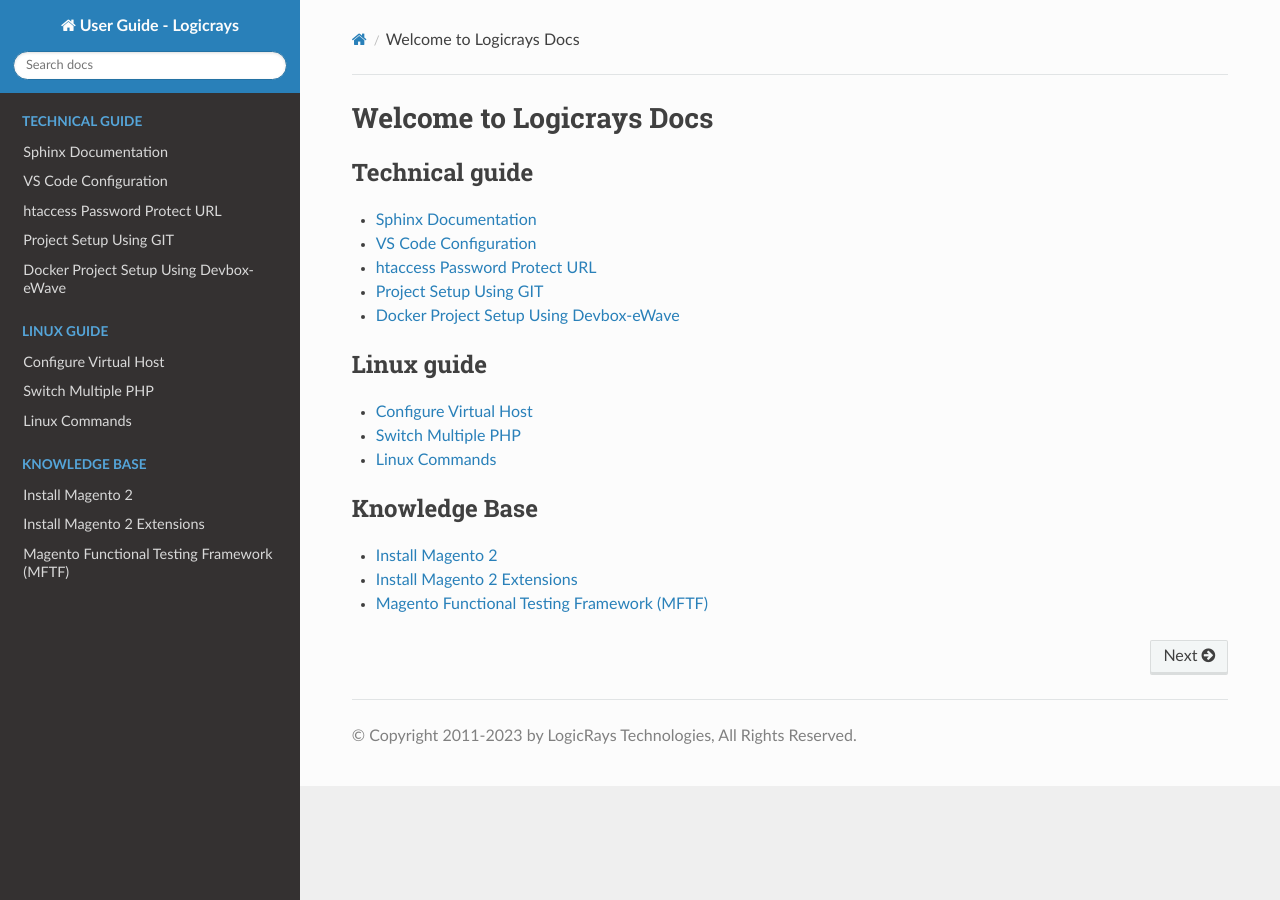
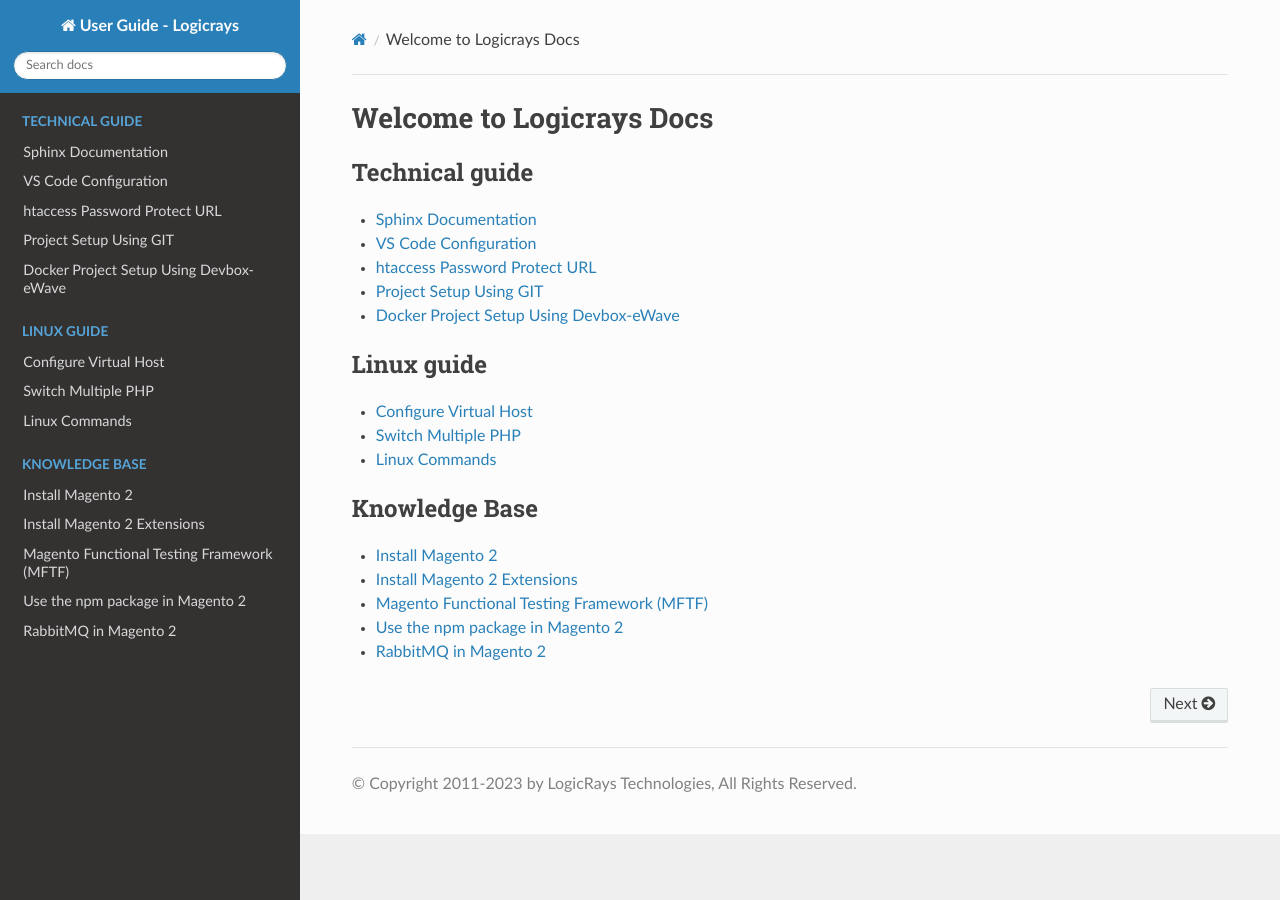
Before and after one commit to dipakp-logicrays/dipakp-docs, a Sphinx documentation site: the page built from docs/index.rst, in a window 1280 px wide. Built offline with Sphinx 7.4.7 and the Read the Docs theme 2.0.0, drawn with Linux system fonts in a browser that asks for light colours; some of the changed lines change nothing that is shown.

Commit message:
Added npm package, rabbitmq user guide

```diff
--- a/docs/index.rst
+++ b/docs/index.rst
@@ -33,3 +33,5 @@
    kb/magento-installation
    kb/installation
    kb/m2-mftf-test/index
+   kb/m2-npm-package/index
+   kb/rabbitmq/index
--- /dev/null
+++ b/docs/kb/m2-npm-package/index.rst
@@ -0,0 +1,108 @@
+Use the npm package in Magento 2
+================================
+
+You can use the npm package in your Magento custom module.
+
+I used `@imgix/js-core`_ in custom module. It is a JavaScript library for generating image URLs with srcset.
+
+.. _`@imgix/js-core`: https://github.com/imgix/js-core
+
+How to use the npm package
+--------------------------
+
+Using below steps you can use any **npm package** in your custom magento module.
+
+I use the ``@imgix/js-core`` npm package in custom magento 2 module.
+
+#. Go to your web directory in your module.
+
+    .. code-block:: bash
+
+        <magento_root>/app/code/Vendor/Module/view/adminhtml/web
+
+#. Run the below command for creating package.json
+
+    .. code-block:: bash
+
+        npm init
+
+#. After running ``npm init`` command, it generates ``package.json``
+
+    .. code-block:: json
+
+        {
+            "name": "Magento 2 imgix package",
+            "version": "1.0.0",
+            "description": "this is a test, this is only a test",
+            "main": "index.js",
+            "scripts":
+            {
+                "test": "echo \"Error: no test specified\" && exit 1"
+            },
+            "author": "Imgix",
+            "license": "ISC"
+        }
+
+#. Install ``@imgix/js-core`` npm package by below command
+
+    .. code-block:: bash
+
+        npm install @imgix/js-core
+
+#. It will create ``node_modules`` directories and ``package-lock.json`` file.
+
+    .. figure:: https://i.stack.imgur.com/PkfFU.png
+        :align: center
+        :alt: Directory Structure
+
+#. Add js which you want to use in ``requirejs-config.js``
+
+    .. code-block:: bash
+
+        // File path: app/code/Vendor/Module/view/adminhtml/requirejs-config.js
+        var config = {
+            paths: {
+                ImgixClient: 'Vendor_Module/node_modules/@imgix/js-core/dist/imgix-js-core.umd'
+            }
+        };
+
+#. Now,You can access the package your module with the below code
+
+    .. code-block:: javascript
+
+        require([
+            'jquery',
+            'ImgixClient'
+        ], function ($, ImgixClient) {
+            .....
+            // Your code
+
+            // Generate srcset
+
+            const client = new ImgixClient({
+            domain: 'testing.imgix.net',
+            secureURLToken: 'my-token',
+            includeLibraryParam: false,
+            });
+
+            const srcset = client.buildSrcSet(
+            'image.jpg',
+            {
+                h: 800,
+                ar: '3:2',
+                fit: 'crop',
+            },
+            {
+                devicePixelRatios: [1, 2],
+            },
+            );
+
+            console.log(srcset);
+
+            .....
+        }):
+
+#. Now, **srcset** generated to img tag, Check this screenshot for the result.
+
+    .. figure:: https://i.stack.imgur.com/F6FxB.png
+        :align: left
--- /dev/null
+++ b/docs/kb/rabbitmq/index.rst
@@ -0,0 +1,463 @@
+RabbitMQ in Magento 2
+=====================
+
+RabbitMQ Overview
+-----------------
+
+RabbitMQ is an open source message broker that offers a reliable, highly available, scalable, and portable messaging system.
+
+Message queues provide an asynchronous communications mechanism in which the sender and the receiver of a message do not contact each other. Nor do they need to communicate with the message queue at the same time. When a sender places a messages onto a queue, it is stored until the recipient receives them.
+
+RabbitMQ is an open-source message queuing software implemented in `Erlang OTP`_.
+It implements the **AMQP (Advanced Message Queuing Protocol)** and
+uses plugins to communicate with popular messaging solutions like
+**MQTT (Message Queuing Telemetry Transport)**, Streaming Text Oriented Messaging Protocol etc.
+In this article, you'll learn how to install and configure RabbitMQ Server.
+
+.. _`Erlang OTP`: https://www.erlang.org/
+
+The message queue system must be established before you install Magento.
+
+The basic sequence is
+
+* Install RabbitMQ and any prerequisites.
+* Connect RabbitMQ and Magento.
+
+Read more information: https://devdocs.magento.com/guides/v2.0/install-gde/prereq/install-rabbitmq.html
+
+Install RabbitMQ Server
+-----------------------
+
+Read more information: https://www.vultr.com/docs/install-rabbitmq-server-ubuntu-20-04-lts
+
+#. Install all necessary packages.
+
+    .. code-block:: bash
+
+        sudo apt-get install wget apt-transport-https -y
+
+#. Install RabbitMQ repository signing key.
+
+    .. code-block:: bash
+
+        wget -O- https://www.rabbitmq.com/rabbitmq-release-signing-key.asc | sudo apt-key add -
+
+#. Add the RabbitMQ repository.
+
+    .. code-block:: bash
+
+       echo "deb https://dl.bintray.com/rabbitmq-erlang/debian focal erlang-22.x" | sudo tee /etc/apt/sources.list.d/rabbitmq.list
+
+#. Install RabbitMQ Server.
+
+    .. code-block:: bash
+
+       sudo apt-get install rabbitmq-server -y --fix-missing
+
+#. Check status of the RabbitMQ service.
+
+    .. code-block:: bash
+
+       sudo systemctl status rabbitmq-server
+
+# You can check CLI command
+
+    .. figure:: images/install-rabbitmq-server.png
+        :align: center
+        :alt: install rabbitmq-server
+
+
+Enable RabbitMQ Management Dashboard
+------------------------------------
+
+The management dashboard allows interaction with the processes and control activities on the server.
+
+.. code-block:: bash
+
+    sudo rabbitmq-plugins enable rabbitmq_management
+
+.. figure:: images/rabbitmq_management.png
+    :align: center
+    :alt: RabbitMQ Management Login
+
+Configure RabbitMQ
+------------------
+
+Read more information: https://www.thegeekdiary.com/magento-2-rabbitmq-configuration/
+
+Default user ``guest`` can only log in via **localhost**.
+Create an **administrator** account to access the dashboard.
+
+.. note::
+
+    Make sure you modify the ``rabbitmq_pwd`` to your own password.
+
+we will need to create user with needed permissions.
+
+.. code-block:: bash
+
+    sudo rabbitmqctl add_user rabbitmq rabbitmq_pwd
+    sudo rabbitmqctl set_user_tags rabbitmq administrator
+    sudo rabbitmqctl set_permissions -p / rabbitmq ".*" ".*" ".*"
+
+Also, We need to create queue:
+
+.. code-block:: bash
+
+    rabbitmqadmin --username=rabbitmq --password=rabbitmq_pwd declare queue --vhost=/ name=async.operations.all durable=true
+
+
+
+
+|
+| After enabling the plugins for the web management portal,
+
+you can go to your browser and access the page by through http://your_IP:15672.
+
+:Example: http://127.0.0.1:15672/
+
+    .. figure:: images/login-rabbitmq.png
+        :align: center
+        :alt: RabbitMQ Management Login
+
+        RabbitMQ Management Login
+
+Login with **rabbitmq** as your ``username`` and your **rabbitmq_pwd** as your ``password``.
+
+Make sure you modify the ``rabbitmq`` to your own password.
+
+    .. figure:: images/rabbitmq-dashboard.png
+        :align: center
+        :alt: RabbitMQ Management Dashboard
+
+        RabbitMQ Management Dashboard
+
+Magento 2 configuration
+-----------------------
+
+If you installed Magento after you installed RabbitMQ,
+add the following command line parameters when you install Magento Open Source or Adobe Commerce::
+
+    --amqp-host="<hostname>" --amqp-port="15672" --amqp-user="<your_user_name>" --amqp-password="<your_password>" --amqp-virtualhost="/"
+
+**where**:
+
+:--amqp-host: The hostname where RabbitMQ is installed.
+
+:--amqp-port: The port to use to connect to RabbitMQ. Port on which RabbitMQ running. The default is 15672.
+
+:--amqp-user: The username for connecting to RabbitMQ. Do not use the default user guest.
+
+:--amqp-password: The password for connecting to RabbitMQ. Do not use the default password guest.
+
+:--amqp-virtualhost: The virtual host for connecting to RabbitMQ. The default is ``/``.
+
+:--amqp-ssl: Indicates whether to connect to RabbitMQ. The default is false. If you set the value to true, see Configure SSL for more information.
+
+
+Connect RabbitMQ to Magento Open Source or Adobe Commerce
+~~~~~~~~~~~~~~~~~~~~~~~~~~~~~~~~~~~~~~~~~~~~~~~~~~~~~~~~~
+
+First of all, We need to add rabbitmq configuration. It can be done in 2 ways:
+
+**Via bin/magento**
+
+.. code-block:: bash
+
+    php bin/magento setup:config:set --amqp-host="127.0.0.1" --amqp-port="5672" --amqp-user="rabbitmq" --amqp-password="rabbitmq_pwd" --amqp-virtualhost="/"
+
+
+**By editing app/etc/env.php with following lines**
+
+If you already had Magento installed and you want to connect it to RabbitMQ,
+
+add a queue section in the ``<magento_root>/app/etc/env.php`` file so that it is similar to the following
+
+.. code-block:: bash
+
+    'queue' => [
+        'amqp' => [
+            'host' => '127.0.0.1', //host of RabbitMQ
+            'port' => '5672', //Port on which RabbitMQ running.
+            'user' => 'rabbitmq', //RabbitMQ user name
+            'password' => 'rabbitmq_pwd', //RabbitMQ password
+            'virtualhost' => '/' //The virtual host for connecting to RabbitMQ. The default is /.
+        ],
+    ],
+
+Also, you'll need to add cron runner to ``app/etc/env.php``:
+
+.. code-block:: bash
+
+    'cron_consumers_runner' => [
+        'cron_run' => true,
+        'max_messages' => 0,
+        'consumers' => [
+            'async.operations.all',
+            'codegeneratorProcessor'
+        ]
+    ]
+
+That's all. We successfully configured rabbitmq consumer in Magento.
+
+RabbitMQ Example
+----------------
+
+:Create Magento Module: Logicrays_RabbitMQ
+
+#. Create ``registration.php``
+
+    .. code-block:: php
+        :caption: registration.php
+
+        <?php
+        \Magento\Framework\Component\ComponentRegistrar::register(
+            \Magento\Framework\Component\ComponentRegistrar::MODULE,
+            'Logicrays_RabbitMQ',
+            __DIR__
+        );
+
+#. Create ``module.xml`` file into etc directory
+
+    .. code-block:: xml
+        :caption: etc/module.xml
+
+        <?xml version="1.0"?>
+        <config xmlns:xsi="http://www.w3.org/2001/XMLSchema-instance" xsi:noNamespaceSchemaLocation="urn:magento:framework:Module/etc/module.xsd">
+            <module name="Logicrays_RabbitMQ" setup_version="1.0.0">
+            </module>
+        </config>
+
+#. Firstly, we define exchange, topic, queue, publisher and consumer.
+   As you may guess such configuration should be done in ``XML``
+   files (taken from official Magento message queues guide: https://devdocs.magento.com/guides/v2.3/extension-dev-guide/message-queues/config-mq.html):
+
+    :communication.xml: Defines aspects of the message queue system that all communication types have in common.
+    :queue_consumer.xml: Defines the relationship between an existing queue and its consumer.
+    :queue_topology.xml: Defines the message routing rules and declares queues and exchanges.
+    :queue_publisher.xml: Defines the exchange where a topic is published.
+
+#. Create a ``etc/communication.xml`` file and define topic **logicrays.product.delete**
+
+    .. code-block:: xml
+       :caption: etc/communication.xml
+
+        <?xml version="1.0"?>
+        <config xmlns:xsi="http://www.w3.org/2001/XMLSchema-instance" xsi:noNamespaceSchemaLocation="urn:magento:framework:Communication/etc/communication.xsd">
+            <topic name="logicrays.product.delete" request="Magento\Catalog\Api\Data\ProductInterface"/>
+        </config>
+
+    Also, we specify data type of the topic in **request** attribute: ``Magento\Catalog\Api\Data\ProductInterface``.
+
+#. Then, create ``etc/queue_topology.xml`` file and define **logicrays.product** exchange and bind **LogicraysProductDelete** to route **logicrays.product.delete** topic to **logicrays_product_delete** queue:
+
+    .. code-block:: xml
+       :caption: etc/queue_topology.xml
+
+        <?xml version="1.0"?>
+        <config xmlns:xsi="http://www.w3.org/2001/XMLSchema-instance" xsi:noNamespaceSchemaLocation="urn:magento:framework-message-queue:etc/topology.xsd">
+            <exchange name="logicrays.product" type="topic" connection="amqp">
+                <binding id="LogicraysProductDelete" topic="logicrays.product.delete" destinationType="queue" destination="logicrays_product_delete"/>
+            </exchange>
+        </config>
+
+    .. note::
+
+        connection type ``amqp`` in the file above.
+
+#. Create ``etc/queue_publisher.xml`` file. No publisher classes are specified here:
+
+    .. code-block:: xml
+       :caption: etc/queue_publisher.xml
+
+        <?xml version="1.0"?>
+        <config xmlns:xsi="http://www.w3.org/2001/XMLSchema-instance" xsi:noNamespaceSchemaLocation="urn:magento:framework-message-queue:etc/publisher.xsd">
+            <publisher topic="logicrays.product.delete">
+                <connection name="amqp" exchange="logicrays.product" />
+            </publisher>
+        </config>
+
+#. Create a ``etc/queue_consumer.xml`` file, we define **consumer** and specify class and method that processes message i.e. handler:
+
+    .. code-block:: xml
+       :caption: etc/queue_consumer.xml
+
+        <?xml version="1.0"?>
+        <config xmlns:xsi="http://www.w3.org/2001/XMLSchema-instance" xsi:noNamespaceSchemaLocation="urn:magento:framework-message-queue:etc/consumer.xsd">
+            <consumer name="LogicraysProductDelete" queue="logicrays_product_delete" connection="amqp" handler="Logicrays\RabbitMQ\Model\Product\DeleteConsumer::processMessage"/>
+        </config>
+
+#. We are done with configuration. If everything is defined right after running ``php bin/magento setup:upgrade`` we should have exchange and queue created on RabbitMQ server:
+
+    .. figure:: images/RabbitMQ-configure-done.png
+        :align: center
+
+#. Let's continue with creating publisher class.
+
+    It is ``\Logicrays\RabbitMQ\Model\Product\DeletePublisher``. Here we need to specify topic name as a constant and declare method that will publish a message to the queue.
+
+    .. code-block:: php
+       :caption: Model/Product/DeletePublisher.php
+
+       <?php
+
+        namespace Logicrays\RabbitMQ\Model\Product;
+
+        class DeletePublisher
+        {
+            public const TOPIC_NAME = 'logicrays.product.delete';
+
+            /**
+            * @var \Magento\Framework\MessageQueue\PublisherInterface
+            */
+            private $publisher;
+
+            /**
+            * @param \Magento\Framework\MessageQueue\PublisherInterface $publisher
+            */
+            public function __construct(\Magento\Framework\MessageQueue\PublisherInterface $publisher)
+            {
+                $this->publisher = $publisher;
+            }
+
+            /**
+            * @inheritdoc
+            */
+            public function execute(\Magento\Catalog\Api\Data\ProductInterface $product)
+            {
+                $this->publisher->publish(self::TOPIC_NAME, $product);
+            }
+        }
+
+    Product object will be automatically encoded to JSON.
+
+#. Next create a plugin where we track product delete event  and call execute method of publisher:
+
+    .. code-block:: xml
+       :caption: etc/di.xml
+
+        <?xml version="1.0"?>
+        <config xmlns:xsi="http://www.w3.org/2001/XMLSchema-instance" xsi:noNamespaceSchemaLocation="urn:magento:framework:ObjectManager/etc/config.xsd">
+            <type name="Magento\Catalog\Model\ResourceModel\Product">
+                <plugin name="publish_product_delete" type="Logicrays\RabbitMQ\Plugin\ProductDeletePlugin"/>
+            </type>
+        </config>
+
+#. Create ``ProductDeletePlugin.php`` file
+
+    .. code-block:: php
+       :caption: Plugin/ProductDeletePlugin.php
+
+        <?php
+
+        namespace Logicrays\RabbitMQ\Plugin;
+
+        use Logicrays\RabbitMQ\Model\Product\DeletePublisher;
+        use Magento\Catalog\Model\ResourceModel\Product as ProductResource;
+
+        class ProductDeletePlugin
+        {
+            /**
+            * @var \Magento\Quote\Model\Product\QuoteItemsCleanerInterface
+            */
+            private $productDeletePublisher;
+
+            public function __construct(
+                DeletePublisher $productDeletePublisher
+            ) {
+                $this->productDeletePublisher = $productDeletePublisher;
+            }
+
+            /**
+            * _afterDelete
+            *
+            * @param ProductResource $subject
+            * @param ProductResource $result
+            * @param \Magento\Catalog\Api\Data\ProductInterface $product
+            * @return ProductResource
+            * @SuppressWarnings(PHPMD.UnusedFormalParameter)
+            */
+            public function afterDelete(
+                ProductResource $subject,
+                ProductResource $result,
+                \Magento\Catalog\Api\Data\ProductInterface $product
+            ) {
+                $this->productDeletePublisher->execute($product);
+                return $result;
+            }
+        }
+
+
+#. Create handler ``DeleteConsumer.php`` that we specified in ``queue_consumer.xml``
+
+    .. code-block:: php
+       :caption: Model/Product/DeleteConsumer.php
+
+        <?php
+
+        namespace Logicrays\RabbitMQ\Model\Product;
+
+        use Magento\Framework\App\Filesystem\DirectoryList;
+        use Magento\Framework\Exception\FileSystemException;
+
+        class DeleteConsumer
+        {
+            /**
+            * @var \Zend\Log\Logger
+            */
+            private $logger;
+
+            /**
+            * @var string
+            */
+            private $logFileName = 'product-delete-consumer.log';
+
+            /**
+            * @var DirectoryList
+            */
+            private $directoryList;
+
+            /**
+            * DeleteConsumer constructor.
+            * @param DirectoryList $directoryList
+            * @throws FileSystemException
+            */
+            public function __construct(
+                \Magento\Framework\App\Filesystem\DirectoryList $directoryList
+            ) {
+                $this->directoryList = $directoryList;
+                $logDir = $directoryList->getPath('log');
+                $writer = new \Zend\Log\Writer\Stream($logDir . DIRECTORY_SEPARATOR . $this->logFileName);
+                $logger = new \Zend\Log\Logger();
+                $logger->addWriter($writer);
+                $this->logger = $logger;
+            }
+
+            /**
+            * _processMessage
+            *
+            * @param \Magento\Catalog\Api\Data\ProductInterface $product
+            * @throws \Magento\Framework\Exception\LocalizedException
+            * @return void
+            */
+            public function processMessage(\Magento\Catalog\Api\Data\ProductInterface $product)
+            {
+                $this->logger->info($product->getId() . ' ' . $product->getSku());
+            }
+        }
+
+
+#. ``processMessage`` method expects instance of ``\Magento\Catalog\Api\Data\ProductInterface`` as parameter.
+
+    The last step is to start our consumer with command::
+
+        php bin/magento queue:consumers:start LogicraysProductDelete
+
+
+#. You can download source code here: https://github.com/dipakp-logicrays/rabbitmq-example
+
+Conclusion
+----------
+
+RabbitMQ is a powerful message broker which can help to improve your store speed.
+Also, it will be helpful to decrease the load on your MySQL server which can be helpful during load spikes.
```
Also changed, not shown: docs/kb/rabbitmq/images/RabbitMQ-configure-done.png (added), docs/kb/rabbitmq/images/install-rabbitmq-server.png (added), docs/kb/rabbitmq/images/login-rabbitmq.png (added), docs/kb/rabbitmq/images/rabbitmq-dashboard.png (added), docs/kb/rabbitmq/images/rabbitmq_management.png (added).
